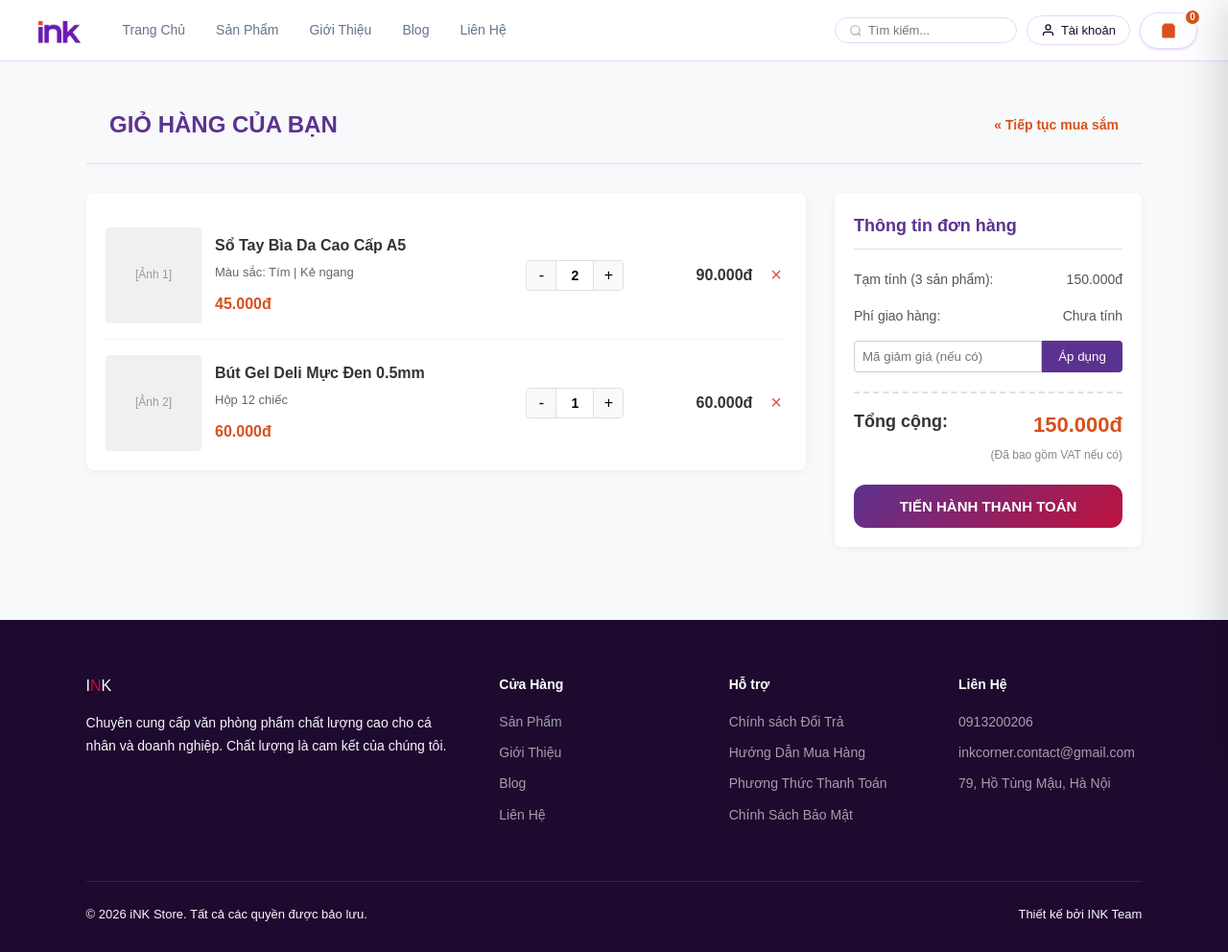
After one commit to quanYamet3/Thiet-ke-web-nhom-6, a PHP site: the page made by Giỏ_hàng.php in a window 1280 px wide. The commit adds this page. Shown: the whole page at 96% size. Run offline with PHP 8.4, Linux system fonts and the light colour scheme.

Commit message:
Thêm trang giỏ hàng và CSS cho trang giỏ hàng.

```diff
--- /dev/null
+++ b/CSS_Giỏ_hàng.css
@@ -0,0 +1,273 @@
+/* === BIẾN MÀU SẮC CHỦ ĐẠO === */
+        :root {
+            --primary-purple: #5c3290;
+            --primary-orange: #d8511c;
+            --bg-color: #f8f9fa;
+            --text-color: #333333;
+            --border-color: #e0e0e0;
+            --font-main: Arial, Helvetica, sans-serif;
+            --ink-purple: #5c3290;   /* màu logo chính */
+        --ink-orange: #d8511c;   /* chấm cam */
+        --ink-light: #FAF5FF;
+        --ink-dark: #1E0A2E;
+        --ink-gray: #64748B;
+        --ink-border: #E9D5FF;
+        --ink-crimson: #BE123C; /* đỏ cho giá sản phẩm */
+        }
+
+        /* === RESET CƠ BẢN === */
+        * {
+            margin: 0;
+            padding: 0;
+            box-sizing: border-box;
+        }
+
+        body {
+            font-family: var(--font-main);
+            background-color: var(--bg-color);
+            color: var(--text-color);
+            line-height: 1.6;
+            padding: 40px 0 0 0;
+        }
+
+        a {
+            text-decoration: none;
+            color: inherit;
+        }
+
+        /* === KHUNG CHÍNH === */
+        .cart-wrapper {
+            max-width: 1100px;
+            margin: 0 auto;
+        }
+
+        .cart-header {
+            display: flex;
+            justify-content: space-between;
+            align-items: center;
+            margin-bottom: 30px;
+            border-bottom: 2px solid var(--primary-purple);
+            padding-bottom: 15px;
+        }
+
+        .cart-header h1 {
+            color: var(--primary-purple);
+            font-size: 24px;
+            text-transform: uppercase;
+        }
+
+        .continue-shopping {
+            color: var(--primary-orange);
+            font-weight: bold;
+            font-size: 14px;
+            transition: color 0.3s;
+        }
+
+        .continue-shopping:hover {
+            color: #b94215;
+            text-decoration: underline;
+        }
+
+        /* === LAYOUT GIỎ HÀNG === */
+        .cart-layout {
+            display: flex;
+            gap: 30px;
+            align-items: flex-start;
+        }
+
+        /* Cột danh sách sản phẩm */
+        .cart-items-section {
+            flex: 1;
+            background: white;
+            border-radius: 8px;
+            box-shadow: 0 2px 10px rgba(0,0,0,0.05);
+            padding: 20px;
+        }
+
+        .cart-item {
+            display: flex;
+            align-items: center;
+            padding: 20px 0;
+            border-bottom: 1px solid var(--border-color);
+            gap: 20px;
+        }
+
+        .cart-item:last-child {
+            border-bottom: none;
+            padding-bottom: 0;
+        }
+
+        .item-img {
+            width: 100px;
+            height: 100px;
+            background-color: #f0f0f0;
+            border-radius: 4px;
+            display: flex;
+            align-items: center;
+            justify-content: center;
+            color: #999;
+            font-size: 12px;
+        }
+
+        .item-details {
+            flex: 1;
+        }
+
+        .item-title {
+            font-size: 16px;
+            font-weight: bold;
+            color: var(--text-color);
+            margin-bottom: 5px;
+        }
+
+        .item-variant {
+            font-size: 13px;
+            color: #666;
+            margin-bottom: 10px;
+        }
+
+        .item-price {
+            color: var(--primary-orange);
+            font-weight: bold;
+            font-size: 16px;
+        }
+
+        /* Tăng giảm số lượng */
+        .quantity-control {
+            display: flex;
+            align-items: center;
+            border: 1px solid var(--border-color);
+            border-radius: 4px;
+            width: fit-content;
+            overflow: hidden;
+        }
+
+        .quantity-btn {
+            background: #f9f9f9;
+            border: none;
+            width: 30px;
+            height: 30px;
+            font-size: 16px;
+            cursor: pointer;
+            transition: background 0.3s;
+        }
+
+        .quantity-btn:hover {
+            background: #e0e0e0;
+        }
+
+        .quantity-input {
+            width: 40px;
+            height: 30px;
+            border: none;
+            border-left: 1px solid var(--border-color);
+            border-right: 1px solid var(--border-color);
+            text-align: center;
+            font-size: 14px;
+            font-weight: bold;
+            outline: none;
+        }
+
+        .item-total {
+            font-weight: bold;
+            font-size: 16px;
+            width: 120px;
+            text-align: right;
+        }
+
+        .btn-remove {
+            background: none;
+            border: none;
+            color: #d9534f;
+            cursor: pointer;
+            font-size: 20px;
+            padding: 5px;
+            transition: opacity 0.3s;
+        }
+
+        .btn-remove:hover {
+            opacity: 0.7;
+        }
+
+        /* Cột tóm tắt đơn hàng */
+        .cart-summary-section {
+            width: 320px;
+            background: white;
+            border-radius: 8px;
+            box-shadow: 0 2px 10px rgba(0,0,0,0.05);
+            padding: 20px;
+            position: sticky;
+            top: 20px;
+        }
+
+        .summary-title {
+            font-size: 18px;
+            color: var(--primary-purple);
+            margin-bottom: 20px;
+            border-bottom: 1px solid var(--border-color);
+            padding-bottom: 10px;
+            font-weight: bold;
+        }
+
+        .summary-row {
+            display: flex;
+            justify-content: space-between;
+            margin-bottom: 15px;
+            font-size: 14px;
+            color: #555;
+        }
+
+        .summary-total {
+            display: flex;
+            justify-content: space-between;
+            margin-top: 20px;
+            padding-top: 15px;
+            border-top: 2px dashed var(--border-color);
+            font-size: 18px;
+            font-weight: bold;
+            color: var(--text-color);
+        }
+
+        .summary-total .price {
+            color: var(--primary-orange);
+            font-size: 22px;
+        }
+
+        .btn-checkout {
+            display: block;
+            width: 100%;
+            background-color: var(--primary-orange);
+            color: white;
+            border: none;
+            padding: 15px;
+            border-radius: 4px;
+            font-size: 16px;
+            font-weight: bold;
+            text-transform: uppercase;
+            text-align: center;
+            margin-top: 20px;
+            cursor: pointer;
+            transition: background 0.3s;
+        }
+
+        .btn-checkout:hover {
+            background-color: #b94215;
+        }
+
+        /* Responsive */
+        @media (max-width: 768px) {
+            .cart-layout {
+                flex-direction: column;
+            }
+            .cart-summary-section {
+                width: 100%;
+                position: static;
+            }
+            .cart-item {
+                flex-wrap: wrap;
+            }
+            .item-total {
+                width: auto;
+                margin-left: auto;
+            }
+        }
--- /dev/null
+++ b/Giỏ_hàng.php
@@ -0,0 +1,186 @@
+<!DOCTYPE html>
+<html lang="vi">
+<head>
+    <meta charset="UTF-8">
+    <meta name="viewport" content="width=device-width, initial-scale=1.0">
+    <title>Giỏ hàng của bạn - InkCorner</title>
+    <link rel="stylesheet" href="CSS_Giỏ_hàng.css">
+    <link rel="stylesheet" href="CSS_header.css">
+    <link rel="stylesheet" href="CSS_footer.css">
+</head>
+<body>
+<header>
+<nav>
+    <a href="#" class="nav-logo">
+    <img src="logo.jpg" class="logo-img">
+    </a>
+    <div class="nav-links">
+      <a href="Trang_chủ.html">Trang Chủ</a>
+      <a href="Trang_sản_phẩm.html/Tất_cả_sản_phẩm.html">Sản Phẩm</a>
+      <a href="Giới_thiệu_Khuyến_mãi.html/gioithieu.html">Giới Thiệu</a>
+      <a href="Giới_thiệu_Khuyến_mãi.html/tintuc.html">Blog</a>
+      <a href="Liên_hệ.html">Liên Hệ</a>
+    </div>
+    <div class="nav-right">
+      <div class="search-box">
+        <svg width="14" height="14" viewBox="0 0 24 24" fill="none" stroke="currentColor" stroke-width="2"><circle cx="11" cy="11" r="8"/><path d="m21 21-4.35-4.35"/></svg>
+        <input type="text" placeholder="Tìm kiếm..." id="searchInput" oninput="filterProducts()">
+      </div>
+      <button class="btn-account" onclick="openModal('loginModal')">
+        <svg width="15" height="15" viewBox="0 0 24 24" fill="none" stroke="currentColor" stroke-width="2"><path d="M20 21v-2a4 4 0 0 0-4-4H8a4 4 0 0 0-4 4v2"/><circle cx="12" cy="7" r="4"/></svg>
+        Tài khoản
+      </button>
+      <!-- Nút giỏ hàng - Small pill -->
+      <button class="btn-cart" onclick="toggleCart()">
+        CART
+        <svg viewBox="0 0 24 24" fill="none" stroke="currentColor" stroke-width="2.5">
+          <path d="M6 2L3 6v14a2 2 0 0 0 2 2h14a2 2 0 0 0 2-2V6l-3-4z"/>
+          <line x1="3" y1="6" x2="21" y2="6"/>
+          <path d="M16 10a4 4 0 0 1-8 0"/>
+        </svg>
+        <span class="cart-badge" id="cartBadge">0</span>
+      </button>
+    </div>
+  </nav>
+
+  <!-- CART OVERLAY & DRAWER -->
+  <div class="cart-overlay" id="cartOverlay" onclick="toggleCart()"></div>
+  <div class="cart-drawer" id="cartDrawer">
+    <div class="cart-header">
+      <h3>Gio Hang</h3>
+      <button class="cart-close" onclick="toggleCart()">
+        <svg width="20" height="20" viewBox="0 0 24 24" fill="none" stroke="currentColor" stroke-width="2"><line x1="18" y1="6" x2="6" y2="18"/><line x1="6" y1="6" x2="18" y2="18"/></svg>
+      </button>
+    </div>
+    <div class="cart-body" id="cartBody">
+      <div class="cart-empty">
+        <svg width="56" height="56" viewBox="0 0 24 24" fill="none" stroke="#CBD5E1" stroke-width="1.5" style="margin:0 auto 16px;display:block"><path d="M6 2L3 6v14a2 2 0 0 0 2 2h14a2 2 0 0 0 2-2V6l-3-4z"/><line x1="3" y1="6" x2="21" y2="6"/><path d="M16 10a4 4 0 0 1-8 0"/></svg>
+        <p style="font-weight:600;margin-bottom:6px;">Giỏ hàng của tôi</p>
+        <p style="font-size:13px;">Hãy thêm sản phẩm vào giỏ hàng</p>
+      </div>
+    </div>
+    <div class="cart-footer" id="cartFooter" style="display:none">
+      <div class="cart-total"><span>Tổng cộng:</span><strong id="cartTotal">0d</strong></div>
+      <button class="btn-checkout">Thanh Toán Ngay</button>
+    </div>
+  </div>
+</header>
+<br>
+<br>
+
+    <div class="cart-wrapper">
+
+        <div class="cart-header">
+            <h1>Giỏ hàng của bạn</h1>
+            <a href="#" class="continue-shopping">« Tiếp tục mua sắm</a>
+        </div>
+
+        <div class="cart-layout">
+
+            <!-- Danh sách sản phẩm -->
+            <div class="cart-items-section">
+
+                <!-- Sản phẩm TEST -->
+                <div class="cart-item">
+                    <div class="item-img">[Ảnh 1]</div>
+                    <div class="item-details">
+                        <div class="item-title">Sổ Tay Bìa Da Cao Cấp A5</div>
+                        <div class="item-variant">Màu sắc: Tím | Kẻ ngang</div>
+                        <div class="item-price">45.000đ</div>
+                    </div>
+                    <div class="quantity-control">
+                        <button class="quantity-btn">-</button>
+                        <input type="text" class="quantity-input" value="2" readonly>
+                        <button class="quantity-btn">+</button>
+                    </div>
+                    <div class="item-total">90.000đ</div>
+                    <button class="btn-remove" title="Xóa sản phẩm">×</button>
+                </div>
+
+                <!-- Sản phẩm 2 -->
+                <div class="cart-item">
+                    <div class="item-img">[Ảnh 2]</div>
+                    <div class="item-details">
+                        <div class="item-title">Bút Gel Deli Mực Đen 0.5mm</div>
+                        <div class="item-variant">Hộp 12 chiếc</div>
+                        <div class="item-price">60.000đ</div>
+                    </div>
+                    <div class="quantity-control">
+                        <button class="quantity-btn">-</button>
+                        <input type="text" class="quantity-input" value="1" readonly>
+                        <button class="quantity-btn">+</button>
+                    </div>
+                    <div class="item-total">60.000đ</div>
+                    <button class="btn-remove" title="Xóa sản phẩm">×</button>
+                </div>
+
+            </div>
+
+            <!-- Tóm tắt đơn hàng (Thanh toán) -->
+            <div class="cart-summary-section">
+                <div class="summary-title">Thông tin đơn hàng</div>
+
+                <div class="summary-row">
+                    <span>Tạm tính (3 sản phẩm):</span>
+                    <span>150.000đ</span>
+                </div>
+
+                <div class="summary-row">
+                    <span>Phí giao hàng:</span>
+                    <span>Chưa tính</span>
+                </div>
+
+                <div class="summary-row" style="margin-top: 15px;">
+                    <input type="text" placeholder="Mã giảm giá (nếu có)" style="width: 70%; padding: 8px; border: 1px solid #ccc; border-radius: 4px 0 0 4px; outline: none;">
+                    <button style="width: 30%; background: var(--primary-purple); color: white; border: none; border-radius: 0 4px 4px 0; cursor: pointer;">Áp dụng</button>
+                </div>
+
+                <div class="summary-total">
+                    <span>Tổng cộng:</span>
+                    <span class="price">150.000đ</span>
+                </div>
+                <p style="font-size: 12px; color: #888; text-align: right; margin-top: 5px;">(Đã bao gồm VAT nếu có)</p>
+
+                <button class="btn-checkout">Tiến hành thanh toán</button>
+            </div>
+
+        </div>
+
+    </div>
+<br>
+<br>
+<br>
+<footer>
+    <div class="footer-grid">
+      <div class="footer-brand">
+        <a class="nav-logo">I<span style="color:var(--ink-crimson)">N</span>K</a>
+        <p>Chuyên cung cấp văn phòng phẩm chất lượng cao cho cá nhân và doanh nghiệp. Chất lượng là cam kết của chúng tôi.</p>
+      </div>
+      <div class="footer-col">
+        <h4>Cửa Hàng</h4>
+        <a href="Trang_sản_phẩm.html/Tất_cả_sản_phẩm.html">Sản Phẩm</a>
+        <a href="Giới_thiệu_Khuyến_mãi.html/gioithieu.html">Giới Thiệu</a>
+        <a href="Giới_thiệu_Khuyến_mãi.html/tintuc.html">Blog</a>
+        <a href="Liên_hệ.html">Liên Hệ</a>
+      </div>
+      <div class="footer-col">
+        <h4>Hỗ trợ</h4>
+        <a href="#">Chính sách Đổi Trả</a>
+        <a href="#">Hướng Dẫn Mua Hàng</a>
+        <a href="#">Phương Thức Thanh Toán</a>
+        <a href="#">Chính Sách Bảo Mật</a>
+      </div>
+      <div class="footer-col">
+        <h4>Liên Hệ</h4>
+        <a href="#">0913200206</a>
+        <a href="#">inkcorner.contact@gmail.com</a>
+        <a href="#">79, Hồ Tùng Mậu, Hà Nội</a>
+      </div>
+    </div>
+    <div class="footer-bottom">
+      <span>© 2026 iNK Store. Tất cả các quyền được bảo lưu.</span>
+      <span>Thiết kế bởi INK Team</span>
+    </div>
+  </footer>
+</body>
+</html>
--- a/Trang_chủ.php
+++ b/Trang_chủ.php
@@ -697,9 +697,6 @@
       showCategories();
     }, 10000);
   }
-
-  // Khởi chạy khi load trang
-  showCategories();
-  </script>
+</script>
 </body>
 </html>
```
